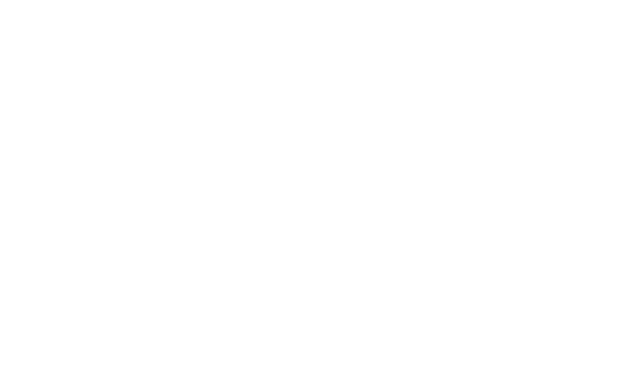
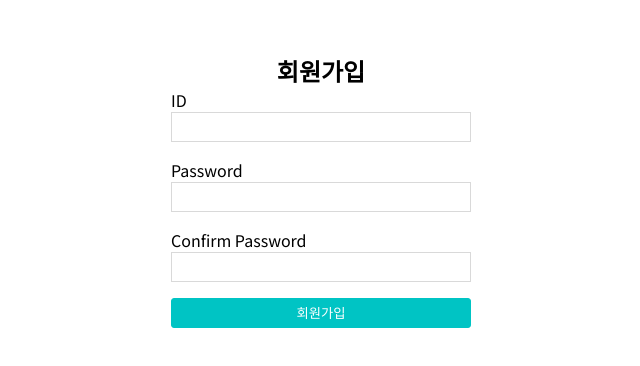
Before and after one commit to bang-star/Vue-Practice, a Vue app in the folder login-page/: page /signUp in a window 1280 px wide. Shown: the part 210-576 px from the top of the page, without its empty margins (319-959 px from the left). Built offline with nearby package versions, Linux system fonts and the light colour scheme.

Commit message:
#37 - 회원가입 페이지 (#38)

```diff
--- a/login-page/src/components/common/VInput.vue
+++ b/login-page/src/components/common/VInput.vue
@@ -4,8 +4,11 @@
            :value="value"
            @input="change"
            class="v-input__text"
+           :class="{ error : isError }"
            :placeholder="placeholder"
-           @keypress.enter="$emit('enter')"/>
+           @keypress.enter="$emit('enter')"
+           @blur="$emit('blur')" />
+    <span v-if="isError && errorMsg" class="error-msg">{{ errorMsg }}</span>
   </div>
 </template>
 
@@ -22,6 +25,14 @@
     },
     placeholder: {
       type: String
+    },
+    isError: {
+      type: Boolean,
+      default: false
+    },
+    errorMsg: {
+      type: String,
+      default: '',
     }
   },
   methods: {
@@ -54,6 +65,15 @@
     &:focus {
       border-color: $primary;
     }
+
+    &.error {
+      border: 1px solid $error;
+    }
+  }
+
+  .error-msg {
+    color: $error;
+    font-size: 12px;
   }
 }
 </style>
--- a/login-page/src/components/login/LoginForm.vue
+++ b/login-page/src/components/login/LoginForm.vue
@@ -18,18 +18,19 @@
               type="submit">
       로그인
     </v-button>
-    <v-button class="login-form__button"
-              variant="outlined"
-              @click="clickSignUp">
-      회원가입
-    </v-button>
+    <router-link to="/signUp">
+      <v-button class="login-form__button"
+                variant="outlined">
+        회원가입
+      </v-button>
+    </router-link>
   </form>
 </template>
 
 <script>
 import VInput from "@/components/common/VInput.vue";
 import VButton from "@/components/common/VButton.vue";
-import { loginUser, testAPI } from "@/service/login";
+import { loginUser } from "@/service/login";
 
 export default {
   name: "login-form",
@@ -57,9 +58,6 @@
       // 페이지 이동 막기
       event.preventDefault();
     },
-    clickSignUp() {
-      testAPI();
-    }
   },
 };
 </script>
@@ -76,7 +74,7 @@
 
   &__text,
   &__button,
-  label {
+  a, label {
     width: 100%;
   }
 }
--- /dev/null
+++ b/login-page/src/components/signup/SignUpForm.vue
@@ -0,0 +1,79 @@
+<template>
+  <form class="sign-up-form"
+        @submit="clickSignUp(id, password, $event)">
+    <label>
+      ID
+      <v-input v-model="id"
+               class="sign-up-form__text" />
+    </label>
+    <label>
+      Password
+      <v-input v-model="password"
+               type="password"
+               class="sign-up-form__text" />
+    </label>
+    <label>
+      Confirm Password
+      <v-input v-model="confirmPassword"
+               type="password"
+               class="sign-up-form__text"
+               @blur="checkPassword"
+               :is-error="isError"
+               error-msg="비밀번호가 일치하지 않습니다." />
+    </label>
+    <v-button type="submit"
+              class="sign-up-form__button">
+      회원가입
+    </v-button>
+  </form>
+</template>
+
+<script>
+import VInput from "@/components/common/VInput.vue";
+import VButton from "@/components/common/VButton.vue";
+export default {
+  name: 'SignUpForm',
+  components: {
+    VInput,
+    VButton
+  },
+  data() {
+    return {
+      id: '',
+      password: '',
+      confirmPassword: '',
+      isError: false,
+    }
+  },
+  methods: {
+    checkPassword() {
+      this.isError = this.password !== this.confirmPassword;
+    },
+    clickSignUp(id, password, confirmPassword, event) {
+      event.preventDefault();
+
+      if (this.isError) return;
+
+      // == 구현 == //
+    }
+  }
+}
+</script>
+
+<style lang="scss" scoped>
+.sign-up-form {
+  display: flex;
+  align-items: center;
+  justify-content: center;
+  gap: 16px;
+  flex-flow: column;
+
+  width: 100%;
+
+  &__text,
+  &__button,
+  a, label {
+    width: 100%;
+  }
+}
+</style>
--- a/login-page/src/router/index.js
+++ b/login-page/src/router/index.js
@@ -1,6 +1,7 @@
 import Vue from 'vue'
 import VueRouter from 'vue-router'
 import HomeView from '../views/HomeView.vue'
+import SignUpView from "@/views/SignUpView.vue";
 
 Vue.use(VueRouter)
 
@@ -26,6 +27,11 @@
     // this generates a separate chunk (about.[hash].js) for this route
     // which is lazy-loaded when the route is visited.
     component: () => import(/* webpackChunkName: "about" */ '../views/LoginView.vue')
+  },
+  {
+    path: '/signUp',
+    name: 'signUp',
+    component: SignUpView
   }
 ]
 
--- /dev/null
+++ b/login-page/src/views/SignUpView.vue
@@ -0,0 +1,33 @@
+<template>
+  <div class="sign-in-view">
+    <h2>회원가입</h2>
+    <sign-up-form class="form" />
+  </div>
+</template>
+
+<script>
+import SignUpForm from "@/components/signup/SignUpForm.vue";
+
+export default {
+  name: 'SignUpView',
+  components: {
+    SignUpForm
+  }
+}
+</script>
+
+<style lang="scss" scoped>
+.sign-in-view {
+  width: 100%;
+  height: 100vh;
+
+  display: flex;
+  align-items: center;
+  justify-content: center;
+  flex-flow: column;
+
+  .form {
+    width: 300px;
+  }
+}
+</style>
```
